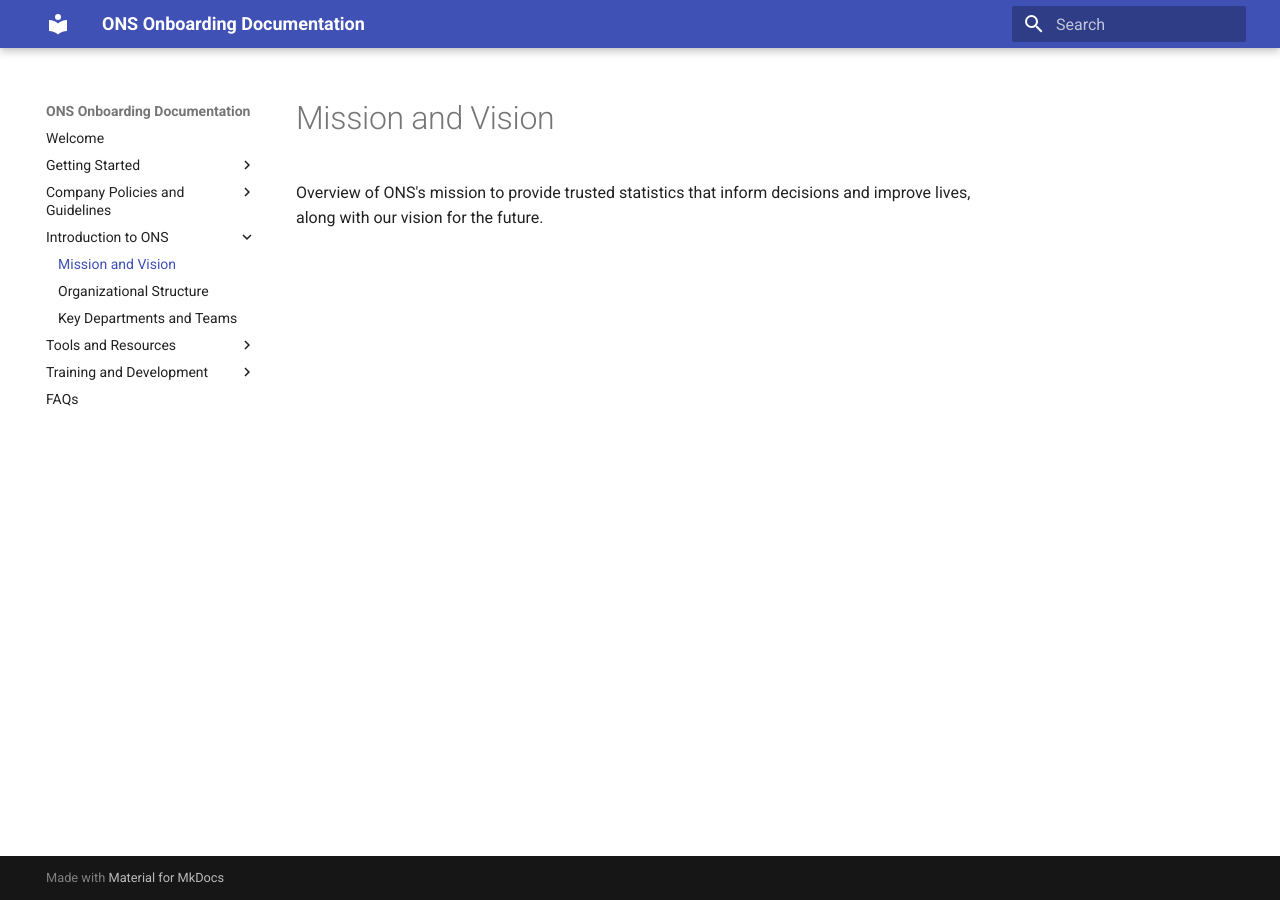
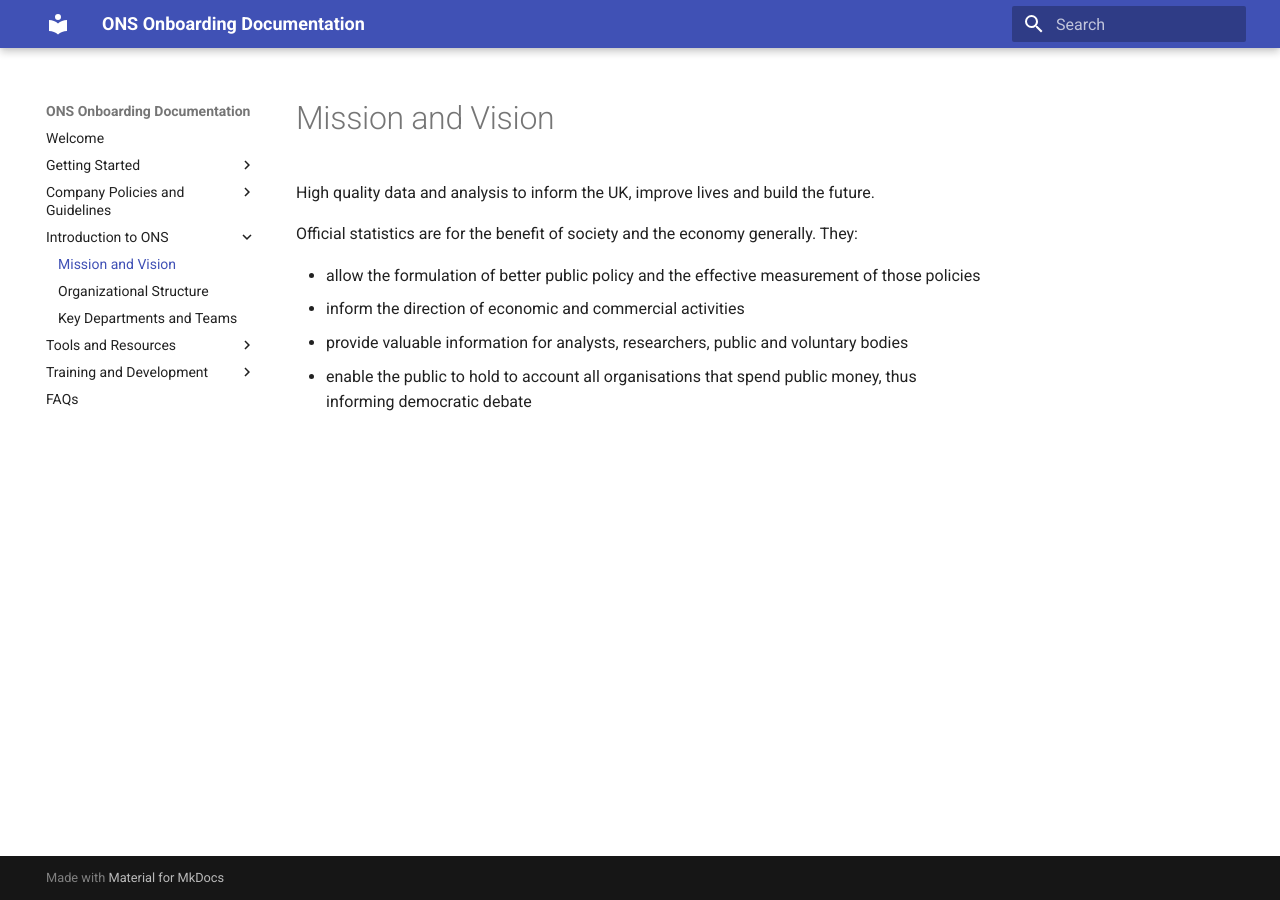
Before and after one commit to ONS-Innovation/ONS_Onboarding_SDP, an MkDocs documentation site: the page built from docs/introduction/mission_vision.md, in a window 1280 px wide. Built offline with MkDocs 1.6.1 and Material for MkDocs 9.7.7, drawn with Linux system fonts in a browser that asks for light colours.

Commit message:
Update mission_vision.md

```diff
--- a/docs/introduction/mission_vision.md
+++ b/docs/introduction/mission_vision.md
@@ -1,3 +1,10 @@
 # Mission and Vision
 
-Overview of ONS's mission to provide trusted statistics that inform decisions and improve lives, along with our vision for the future.
+High quality data and analysis to inform the UK, improve lives and build the future.
+
+Official statistics are for the benefit of society and the economy generally. They:
+
+* allow the formulation of better public policy and the effective measurement of those policies
+* inform the direction of economic and commercial activities
+* provide valuable information for analysts, researchers, public and voluntary bodies
+* enable the public to hold to account all organisations that spend public money, thus informing democratic debate
```
